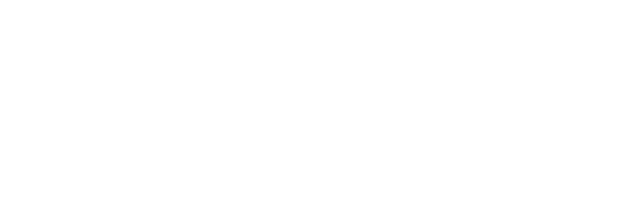
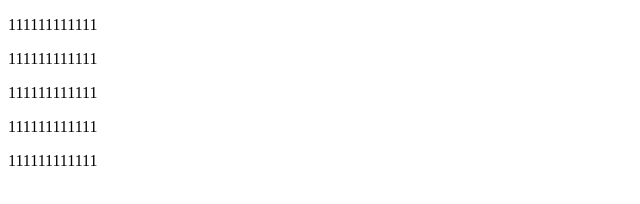
Before and after one commit to iamlHY/git-test, a plain HTML site: page index.html in a window 1280 px wide. Shown: the whole page, without its empty margins (0-640 px from the left). Drawn offline with Linux system fonts and the light colour scheme.

Commit message:
'index-modify1'

```diff
--- a/index.html
+++ b/index.html
@@ -7,6 +7,10 @@
     <title>Document</title>
 </head>
 <body>
-
+    <p>111111111111</p>
+    <p>111111111111</p>
+    <p>111111111111</p>
+    <p>111111111111</p>
+    <p>111111111111</p>
 </body>
 </html>
```
